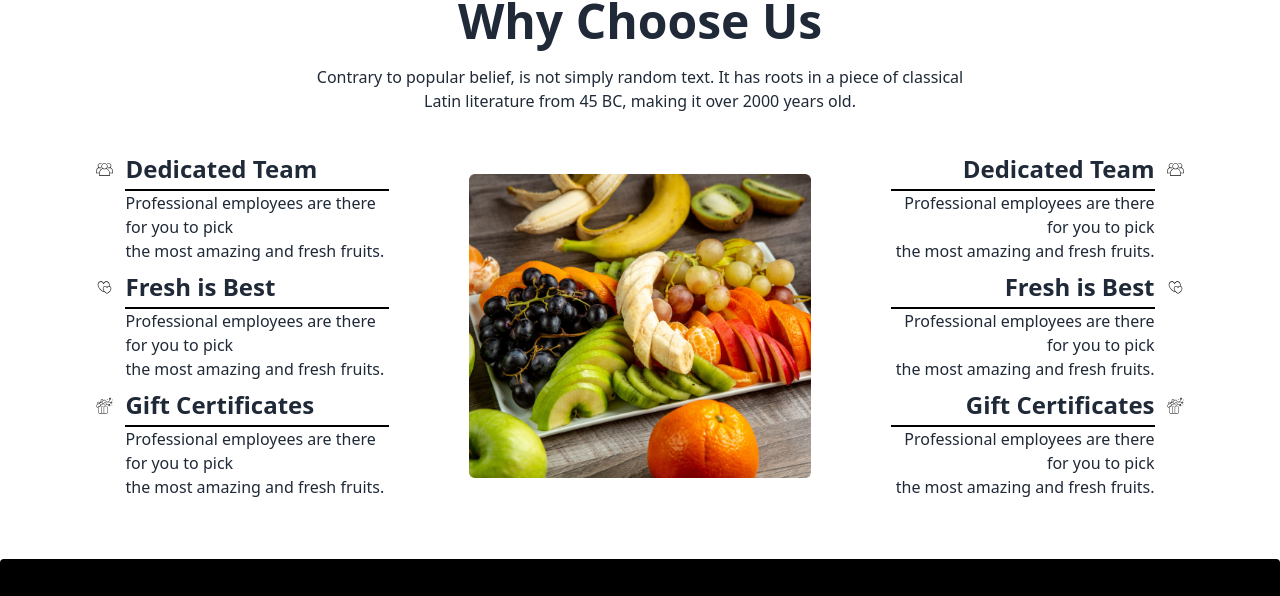
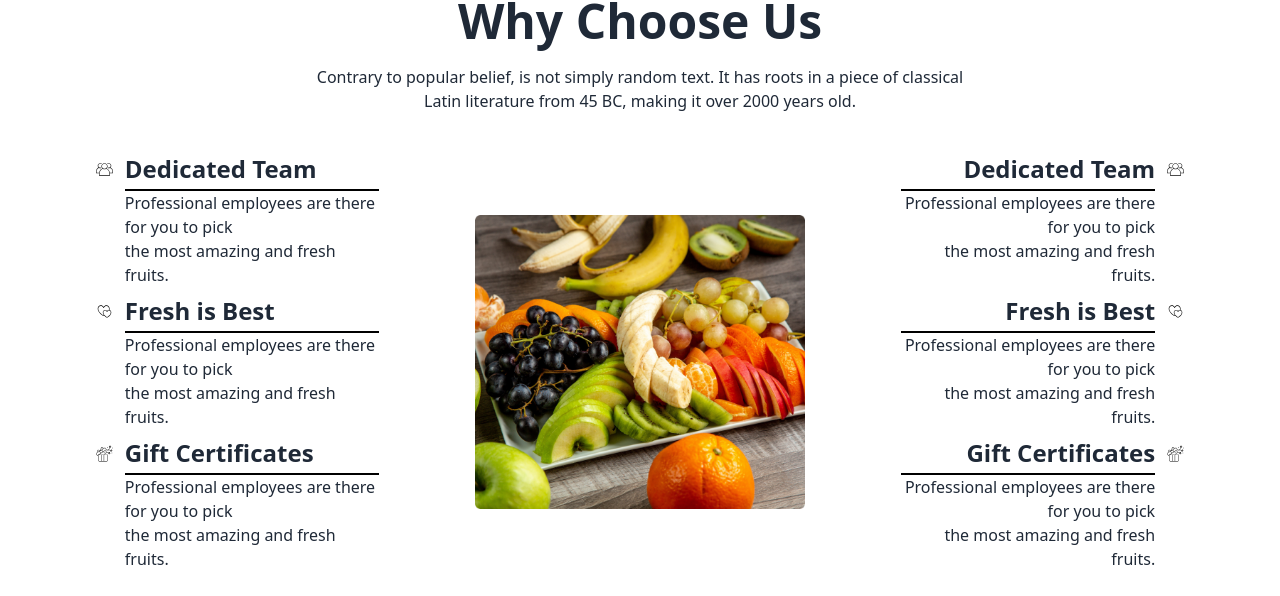
Before and after one commit to samiralvi111/my-fruit-website, a plain HTML site: page index.html in a window 1280 px wide. Shown: the part 2495-3091 px from the top of the page. Drawn offline with nearby package versions, Linux system fonts and the light colour scheme.

Commit message:
new file added

```diff
--- a/index.html
+++ b/index.html
@@ -384,7 +384,7 @@
     <p class="text-base	font-medium pt-5">Contrary to popular belief, is not simply random text. It has roots in a piece of classical <br> Latin literature from 45 BC, making it over 2000 years old.</p>
       </div>
       <!-- parent tag.......................................................... -->
-      <div class="flex gap-20 flex-col items-center md:flex-row mt-10">
+      <div class="flex gap-x-24 flex-col items-center md:flex-row mt-10">
       <!-- main container tag here......................................................... -->
       <div class="space-y-2">
         <!-- container1............ -->
```
